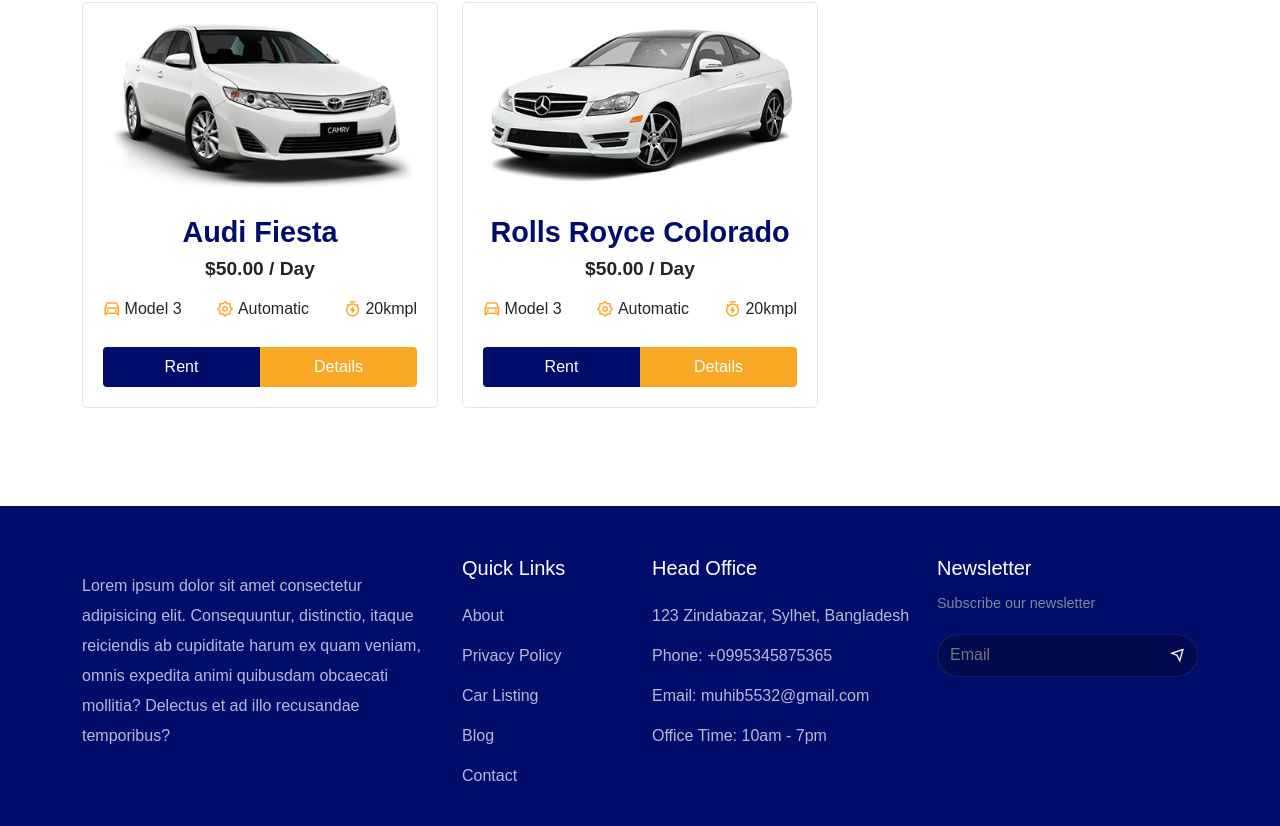
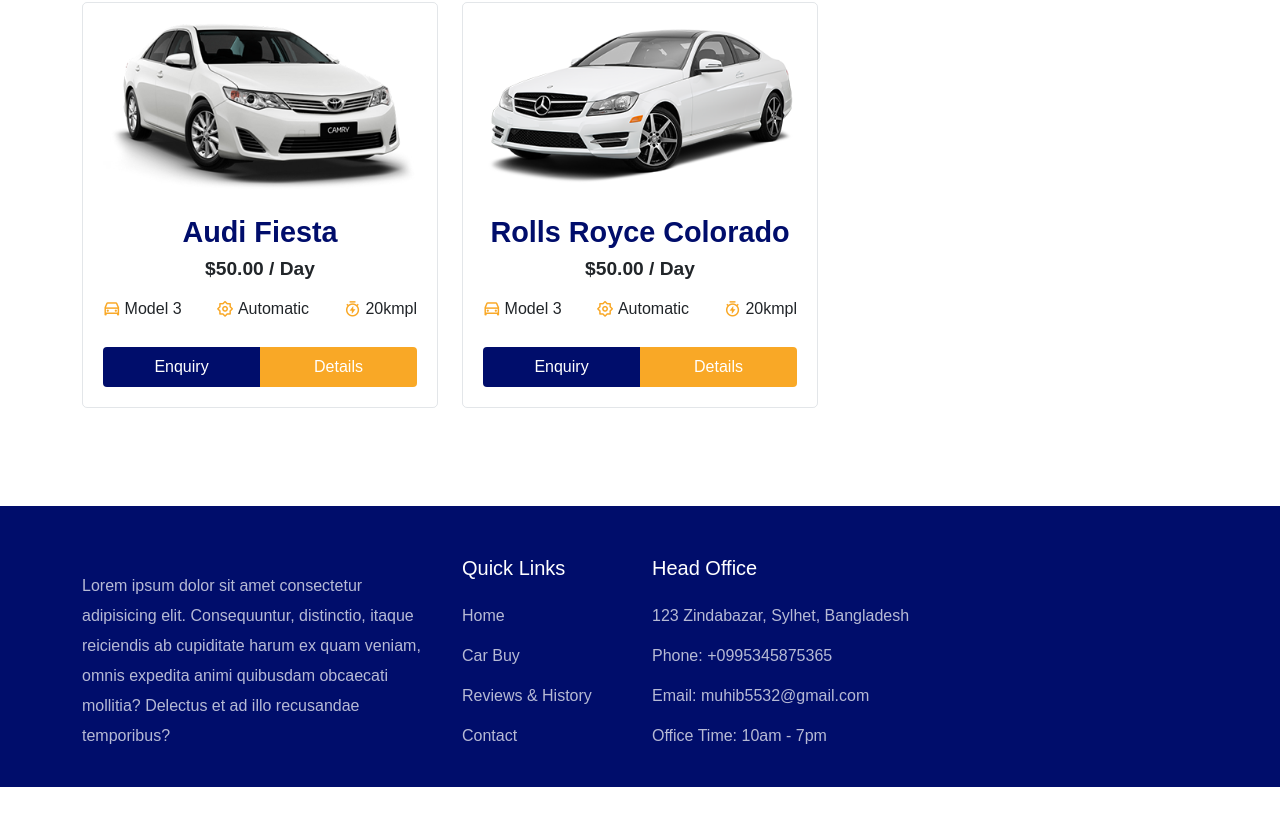
Before and after one commit to MOHAMMEDSIFANKP/rzautos-user-side, a React (Vite) app: page /cars in a window 1280 px wide. Shown: the part 1360-2186 px from the top of the page. After the commit the page ends 2147 px from the top, so only its background shows below. Built offline with nearby package versions, Linux system fonts and the light colour scheme.

Commit message:
upt:- some content updated

```diff
--- a/src/components/Footer/Footer.jsx
+++ b/src/components/Footer/Footer.jsx
@@ -5,29 +5,10 @@
 import "../../styles/footer.css";
 
 const quickLinks = [
-  {
-    path: "/about",
-    display: "About",
-  },
-
-  {
-    path: "#",
-    display: "Privacy Policy",
-  },
-
-  {
-    path: "/cars",
-    display: "Car Listing",
-  },
-  {
-    path: "/blogs",
-    display: "Blog",
-  },
-
-  {
-    path: "/contact",
-    display: "Contact",
-  },
+  { path: "/", display: "Home" },
+  { path: "/", display: "Car Buy" },
+  { path: "/", display: "Reviews & History" },
+  { path: "/contact", display: "Contact" },
 ];
 
 const Footer = () => {
@@ -79,7 +60,7 @@
           </Col>
 
           <Col lg="3" md="4" sm="12">
-            <div className="mb-4">
+            {/* <div className="mb-4">
               <h5 className="footer__link-title">Newsletter</h5>
               <p className="section__description">Subscribe our newsletter</p>
               <div className="newsletter">
@@ -88,7 +69,7 @@
                   <i class="ri-send-plane-line"></i>
                 </span>
               </div>
-            </div>
+            </div> */}
           </Col>
 
 
--- a/src/components/Header/Header.jsx
+++ b/src/components/Header/Header.jsx
@@ -5,16 +5,18 @@
 // Images and logos
 import LogoImage from '../../assets/all-images/logo/logo.svg';
 import mobtoggoleIcon from '../../assets/icons/mobtoggole.svg';
+import { Link, useNavigate } from "react-router-dom";
 
 const navLinks = [
   { path: "/", display: "Home" },
-  { path: "/about", display: "Car Buy" },
-  { path: "/cars", display: "Reviews & History" },
+  { path: "/", display: "Car Buy" },
+  { path: "/", display: "Reviews & History" },
   { path: "/contact", display: "Contact" },
 ];
 
 const Header = () => {
   const [showMobileNav, setShowMobileNav] = useState(false);
+  const navigate = useNavigate()
 
   const toggleMobileNav = () => {
     setShowMobileNav(!showMobileNav);
@@ -31,14 +33,14 @@
             {navLinks.map((link) => (
               <Ul key={link.path}>
                 <Li className="group">
-                  <a href={link.path}>{link.display}</a>
+                  <Link to={link.path}>{link.display}</Link>
                   <span></span>
                 </Li>
               </Ul>
             ))}
           </ItemsContainer>
           <ContactBtnContainer>
-            <Button>Request a call</Button>
+            <Button onClick={()=>navigate('/contact')}>Request a call</Button>
             <MobileToggole onClick={toggleMobileNav}>
               <img src={mobtoggoleIcon} alt="Toggle Menu" />
             </MobileToggole>
@@ -64,7 +66,7 @@
                 whileHover={{ scale: 1.05 }}
                 whileTap={{ scale: 0.95 }}
               >
-                <a href={link.path}>{link.display}</a>
+                <Link to={link.path}>{link.display}</Link>
               </motion.p>
             ))}
           </MobileNavItems>
--- a/src/components/UI/CarItem.jsx
+++ b/src/components/UI/CarItem.jsx
@@ -32,7 +32,7 @@
           </div>
 
           <button className=" w-50 car__item-btn car__btn-rent">
-            <Link to={`/cars/${carName}`}>Rent</Link>
+            <Link>Enquiry</Link>
           </button>
 
           <button className=" w-50 car__item-btn car__btn-details">
```
